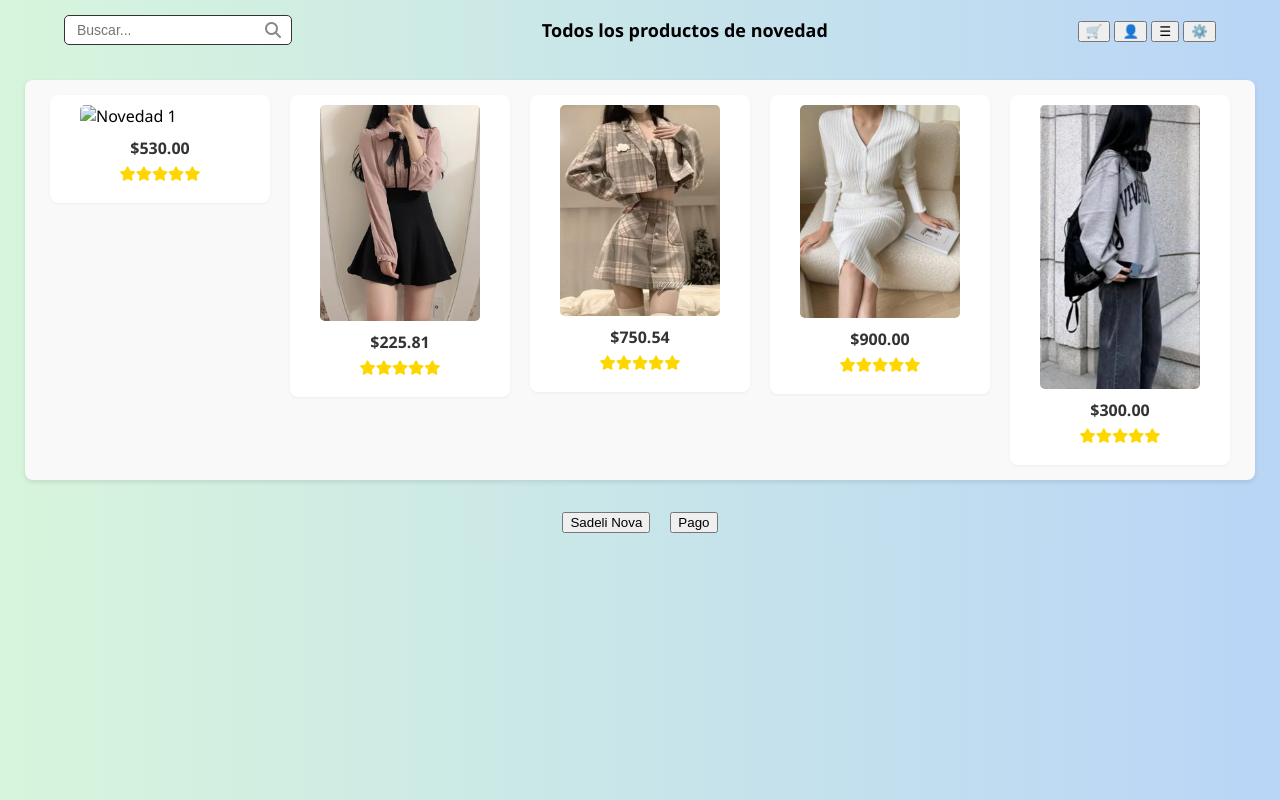
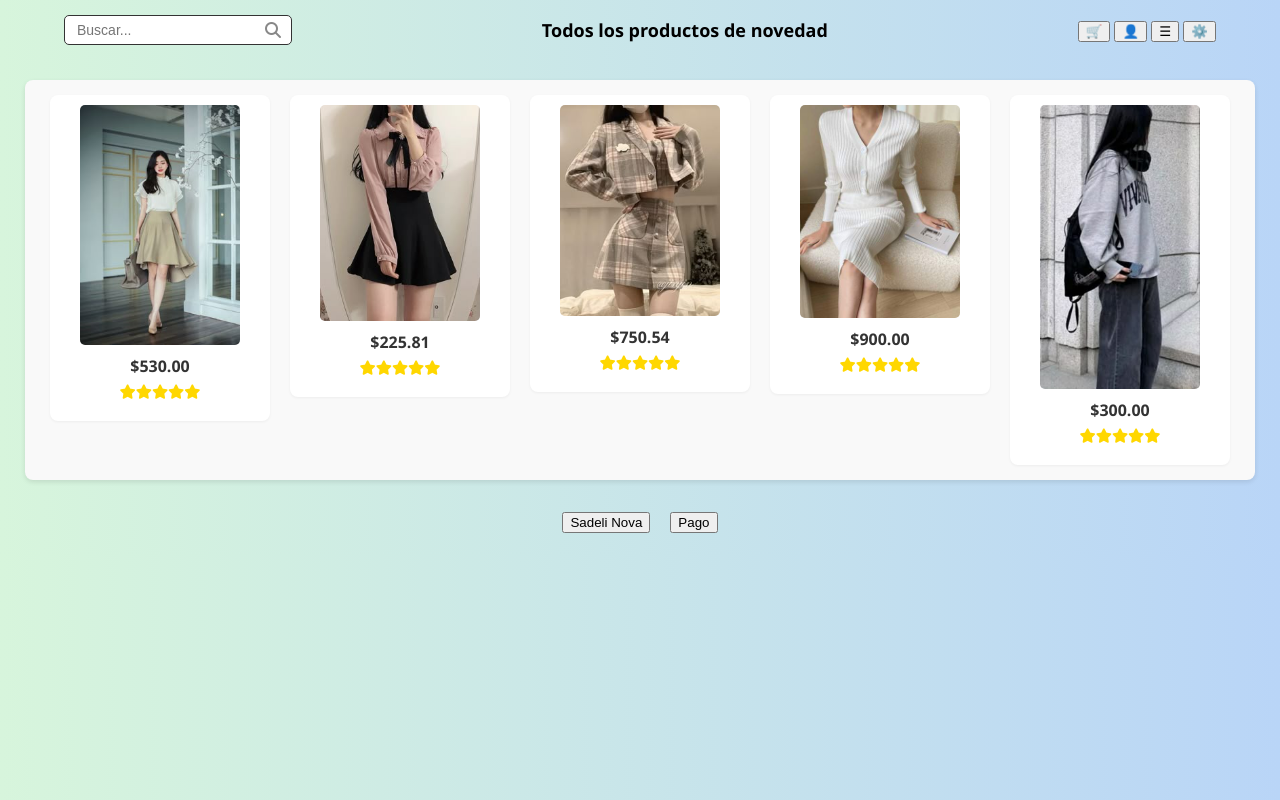
Before and after one commit to REBMASTER22/SADELIII, a plain HTML site: page novedades.html in a window 1280 px wide. Drawn offline with Linux system fonts and the light colour scheme.

Commit message:
Update novedades.html

```diff
--- a/novedades.html
+++ b/novedades.html
@@ -152,7 +152,7 @@
 
     <div class="novedades-container">
         <div class="novedad-item">
-            <img src=".10.jpg" alt="Novedad 1">
+            <img src="10.jpg" alt="Novedad 1">
             <div class="precio">$530.00</div>
             <div class="calificacion">
                 <i class="fas fa-star"></i><i class="fas fa-star"></i><i class="fas fa-star"></i><i class="fas fa-star"></i><i class="fas fa-star"></i>
```
